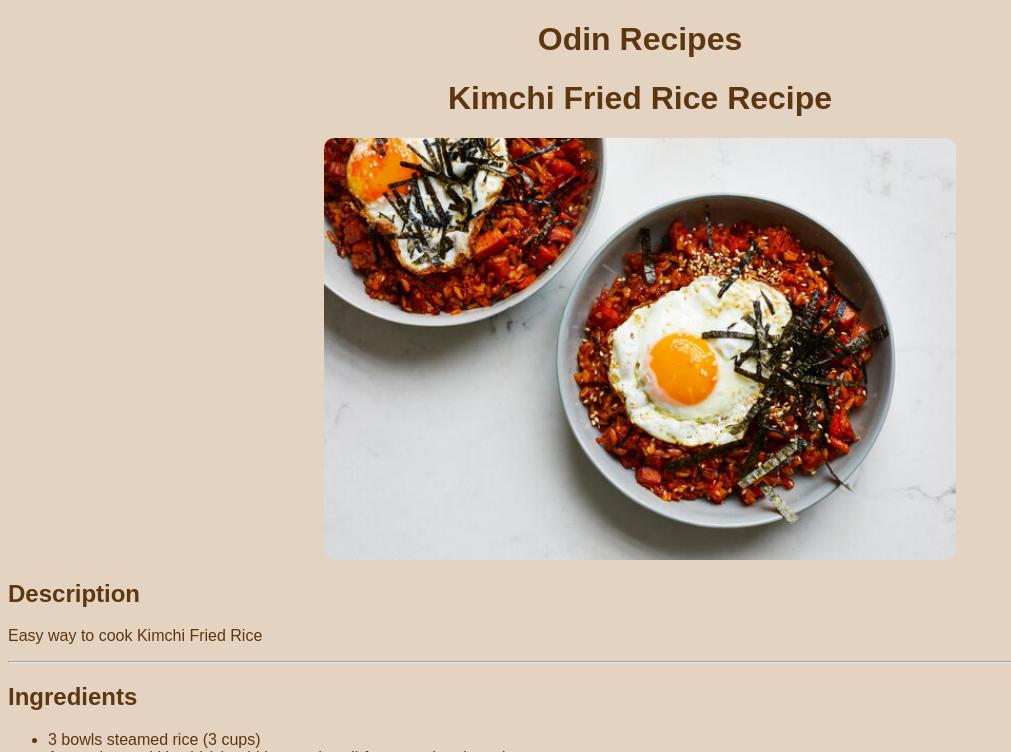
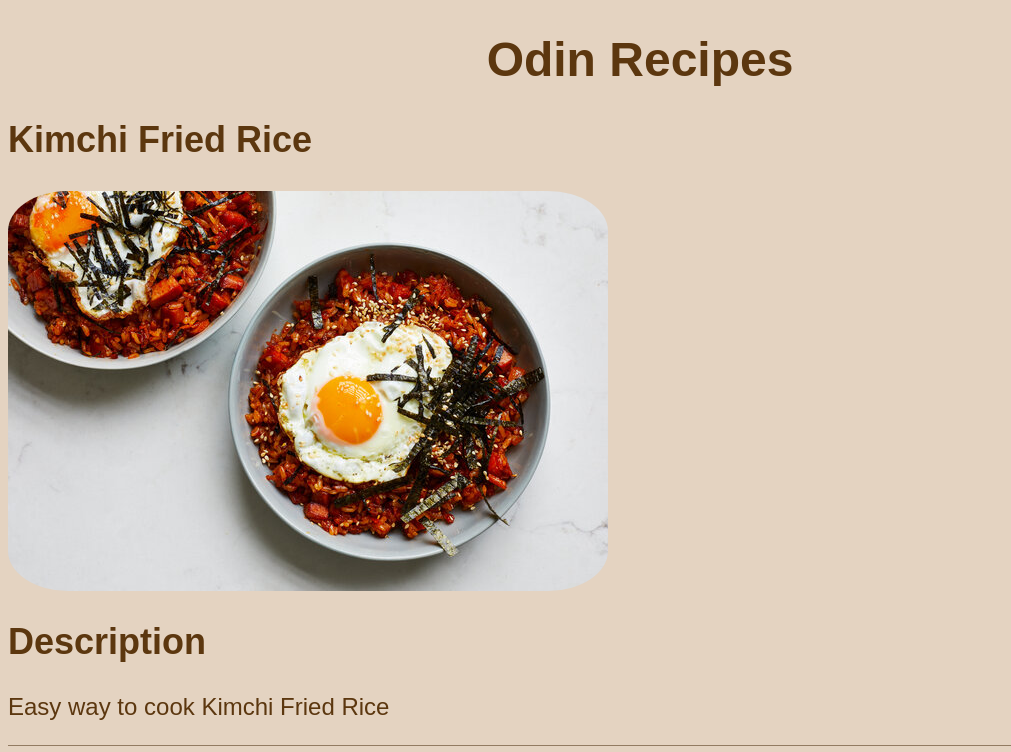
Before and after one commit to ayufarhanis95/odin-recipes, a plain HTML site: page recipes/kimchifriedrice.html in a window 1280 px wide. Shown: the top 752 px of the page, without its empty margins (0-1011 px from the left). Drawn offline with Linux system fonts and the light colour scheme.

Commit message:
Added in flex display Added in border bottom and removed hr

```diff
--- a/recipes/kimchifriedrice.html
+++ b/recipes/kimchifriedrice.html
@@ -7,11 +7,15 @@
     </head>
     <body>
         <h1>Odin Recipes</h1>
-        <h1>Kimchi Fried Rice Recipe</h1>
+
+        <section>
+            <h2>Kimchi Fried Rice</h2>
             <img src="./kimchifriedrice.jpg" alt="kimchifriedrice">
             <h2>Description</h2>
             <p>Easy way to cook Kimchi Fried Rice</p>
-        <hr>
+        </section>
+
+        <section>
             <h2>Ingredients</h2>
             <ul>
                 <li>3 bowls steamed rice (3 cups)</li>
@@ -25,7 +29,9 @@
                 <li>1 tablespoon roasted sesame seeds</li>
                 <li>1 sheet of gim, roasted and shredded into seaweed strips</li>
             </ul>
-        <hr>
+        </section>
+
+        <section>
             <h2>Steps</h2>
             <ol>
                 <li>Heat up a wide, flat pan or skillet. Add the vegetable oil.</li>
@@ -33,8 +39,7 @@
                 <li>Add rice, kimchi juice, water, and gochujang. Stir all the ingredients together for about 7 minutes with a wooden spoon.</li>
                 <li>Add sesame oil and remove from the heat.Garnish with sprinkled chopped green onion, roasted gim, and sesame seeds. Serve right away.</li>
             </ol>
-        <hr>
-    <a href="./index.html">Back to Home</a>
+        </section>
     </body>
 
 </html>
--- a/recipes/styles/recipes.css
+++ b/recipes/styles/recipes.css
@@ -2,27 +2,21 @@ body {
     background-color: rgb(228, 211, 193);
     color: rgb(92, 55, 15);
     font-family: Arial, Helvetica, sans-serif;
+    font-size: 1.5rem;
 
 
 }
 
 img {
-    width: 500px;
-    height: auto;
-    border-radius: 10px;
+    border-radius: 10%;
     display: block;
-    margin-left: auto;
-    margin-right: auto;
-    width: 50%;
+
 }
-hr{
-    border-width:1px;
+
+section{
+    border-bottom: 1px solid rgb(66, 37, 5, 50%);
 }
 
 h1 {
     text-align: center;
 }
-
-a:hover {
-    color: white;
-}
--- a/styles/main.css
+++ b/styles/main.css
@@ -2,6 +2,7 @@ body {
     background-color: rgb(228, 211, 193);
     color: rgb(92, 55, 15);
     font-family: Arial, Helvetica, sans-serif;
+    font-size: 1.5rem;
 
 }
 img {
@@ -11,13 +12,14 @@ img {
 
 }
 
-div {
-    display: block;
-    margin-left: auto;
-    margin-right: auto;
-    width: 50%;
+h1, figcaption {
+    text-align: center;
 }
 
-h1{
-    text-align: center;
+.recipe {
+    display: flex;
+    margin: 0 auto;
+    justify-content:center;
+
+
 }
```
Also changed, not shown: index.html (+10 -8 lines), recipes/nasigorengkampung.html (+10 -4 lines). Lines whose indentation alone changed are shown as unchanged.
